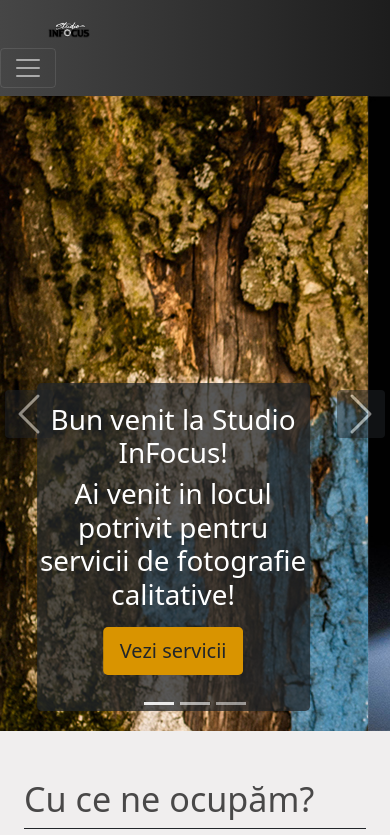
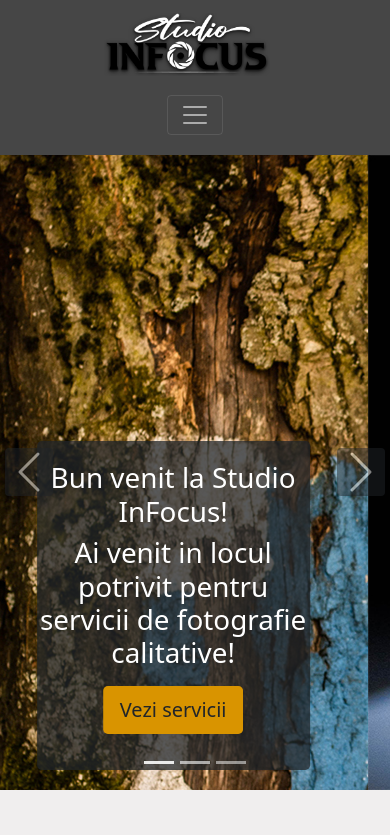
Before and after one commit to serbanlex/studio-infocus, a plain HTML site: page index.html in a window 390 px wide. Shown: the top 835 px of the page. Drawn offline with nearby package versions, Linux system fonts and the light colour scheme.

Commit message:
Add media query for navbar responsivity

```diff
--- a/css/styles.css
+++ b/css/styles.css
@@ -281,3 +281,25 @@ margin-bottom: 1.5rem;
 .main-page-carousel-button {
     background-color: #d99400;
 }
+
+
+
+  @media only screen and (max-width: 1500px) {
+    .responsive-nav-brand {
+        width: 80%;
+    }
+  }
+
+  @media only screen and (max-width: 770px) {
+    .gradient {
+        background-size: 0;
+        background-color: rgb(70, 70, 70);
+        justify-content: center;
+        padding-bottom: 5%;
+    }
+
+    .responsive-nav-brand {
+        padding-left: 20%;
+        padding-bottom: 5%;
+    }
+  }
--- a/index.html
+++ b/index.html
@@ -19,7 +19,7 @@
     <!-- Navbar -->
     <nav class="navbar navbar-expand-md navbar-dark sticky-top gradient">
         <a class="navbar-brand px-5">
-          <img src="resources/navbar/studio-infocus-logo.png" class="w-15" alt="logo">
+          <img src="resources/navbar/studio-infocus-logo.png" class="w-15 responsive-nav-brand" alt="logo">
         </a>
 
         <button class="navbar-toggler" type="button" data-bs-toggle="collapse" data-bs-target="#navbarCollapse" aria-controls="navbarCollapse" aria-expanded="false" aria-label="Toggle navigation">
```
